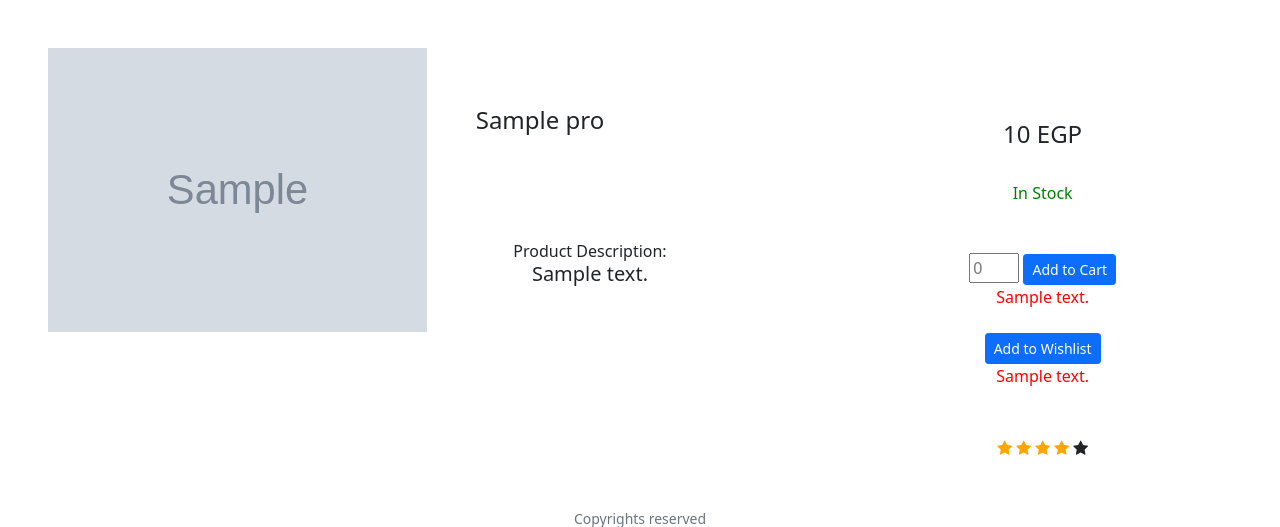
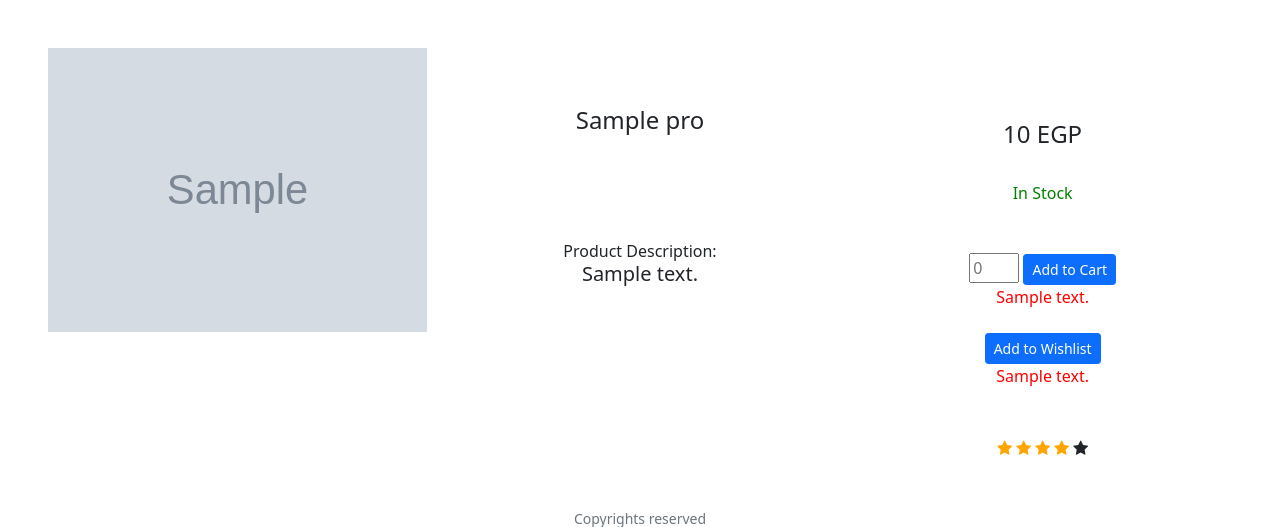
Before and after one commit to AmmarMohamed21/OnlineStore, a Flask app: template templates/product.html in a window 1280 px wide. Shown: the part 74-601 px from the top of the page. Run offline with Flask 2, Linux system fonts and the light colour scheme; the template is opened without the code that fills it: most values are stand-ins (such as "Sample title", 1, 10 or a date in 2020); grey boxes marked "Sample" are stand-in pictures; some libraries are stand-ins or nearby versions.

Commit message:
Update product.html

```diff
--- a/templates/product.html
+++ b/templates/product.html
@@ -13,14 +13,14 @@ Product
     <div class="col-lg-4">
         <h4>
             <br><br>
-            <div style="padding-right: 200px;">
+            <div >
                 {{Product[0].ProductName}}
             </div>
         </h4>
         <h6>
 
             {%if Product[0].ProductDescription%}
-            <div class="text"style="padding-top:100px;padding-right: 100px;">
+            <div class="text"style="padding-top:100px;">
                 Product Description:
                 <h5>{{Product[0].ProductDescription}}</h5>
             </div>
```
